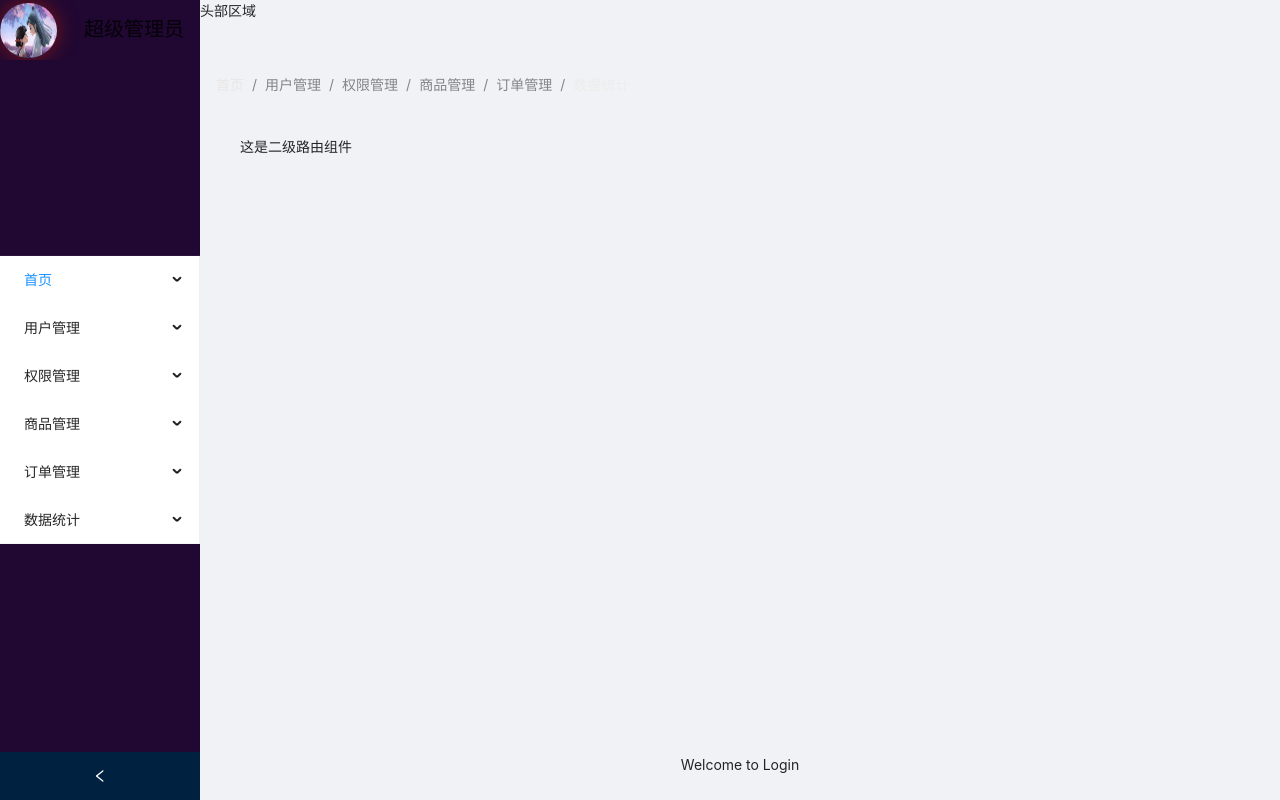
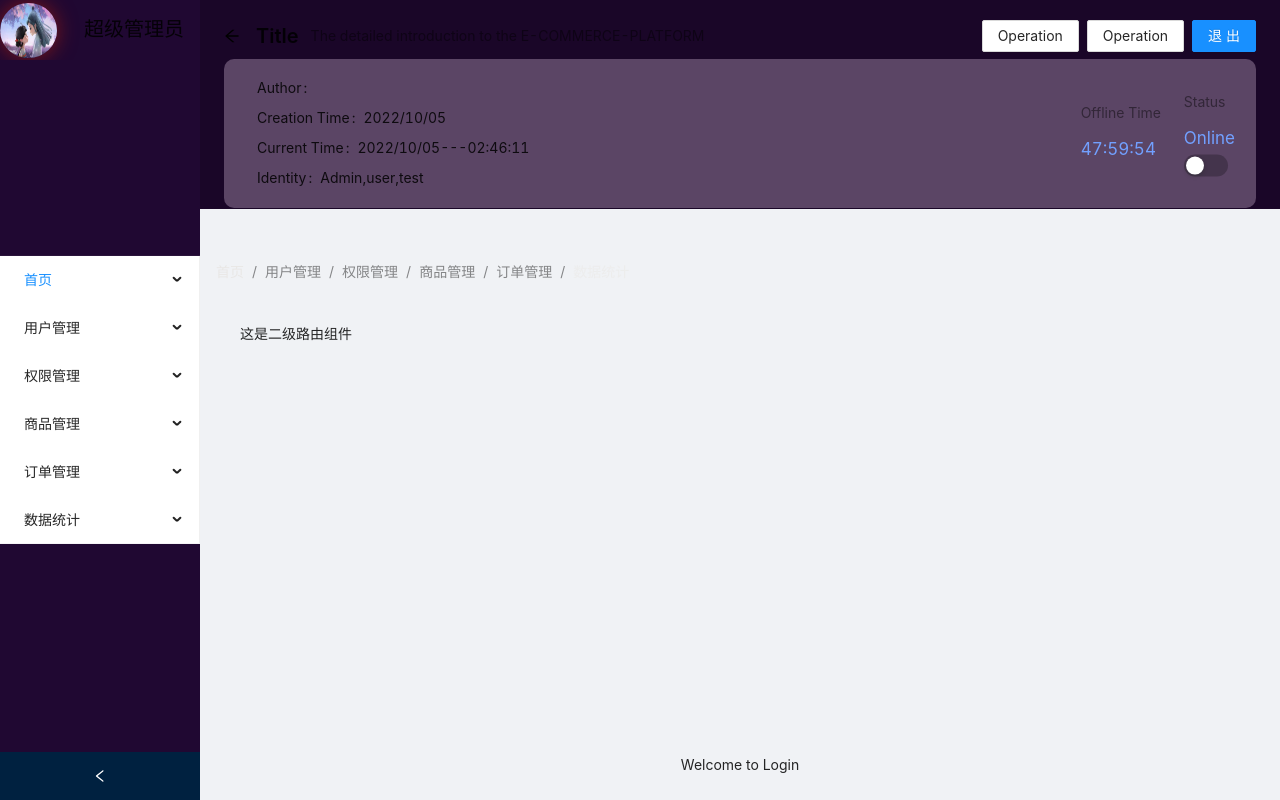
Before and after one commit to collisDarcy/React-commerce-platform, a React (Create React App) app: page /admin/home in a window 1280 px wide. Built offline with nearby package versions, Linux system fonts and the light colour scheme; sample sign-in values are in the browser's storage.

Commit message:
Feature:complete the logout function

```diff
--- /dev/null
+++ b/src/components/Header/index.css
@@ -0,0 +1,27 @@
+.site-page-header-responsive {
+  height: 209px;
+  background-color: #1a0628;
+}
+.content {
+  position: relative;
+  height: 149px;
+  margin-top: -9px;
+  border-radius: 10px;
+  background-color: #5b4565;
+}
+.content .countDown {
+  position: absolute;
+  top: 50%;
+  right: 120px;
+  transform: translateY(-50%);
+}
+.content .main {
+  padding-top: 18px;
+  padding-left: 33px;
+}
+.content .extra {
+  position: absolute;
+  top: 50%;
+  right: 21px;
+  transform: translateY(-50%);
+}
--- a/src/components/Header/index.jsx
+++ b/src/components/Header/index.jsx
@@ -1,12 +1,158 @@
-import React, { Component } from 'react'
+import React, { Component } from 'react';
+import { connect } from 'react-redux';
+import { Button, Switch, Descriptions, PageHeader, Statistic, Row, Modal, message } from 'antd';
+import { logoutAction } from '../../pages/Login/action';
+import { formateDate } from '../../utils/formateDate';
+import './index.css'
 
+
+const extraContent = (
+  <div className='lineStatus'>
+    <Statistic
+      title="Status"
+      value="Online"
+    />
+  </div>
+);
+
+const Content = ({ children, extra }) => (
+  <div className="content">
+    <div className="main">{children}</div>
+    <div className="extra">{extra}
+      <Switch />
+    </div>
+  </div>
+);
+//倒计时
+const { Countdown } = Statistic;
+const deadline = Date.now() + 1000 * 60 * 60 * 24 * 2
 class Header extends Component {
+  constructor(props) {
+    super(props);
+    this.state = {
+      username: '',
+      flag: '',
+      currentTime: formateDate(Date.now()),//当前时间的字符串
+      open: false,
+      confirmLoading: false,
+      modalText: '是否确认退出登录?'
+    }
+  }
+  componentDidMount() {
+    const { username } = this.props;
+    //开启定时器--实现时间更新的功能
+    this.getCurrentTime();
+    this.setState({
+      username
+    })
+  }
+  //界面卸载的时候清空定时器
+  componentWillUnmount() {
+    clearInterval(this.IntervalTimer);
+  }
+  onFinish = () => {
+    console.log('finished!');
+  }
+  //获取当前的时间的处理函数
+  getCurrentTime = () => {
+    this.IntervalTimer = setInterval(() => {
+      const currentTime = formateDate(Date.now());
+      this.setState({
+        currentTime
+      })
+    }, 1000)
+  }
+  //退出登录的处理函数
+  showModal = () => {
+    this.setState({
+      open: true,
+      modalText: '是否确认退出登录?',
+      confirmLoading: false
+    })
+  };
+
+  handleOk = () => {
+    this.setState({
+      modalText: '将在3秒后退出登录!',
+      confirmLoading: true
+    })
+    this.timer = setTimeout(() => {
+      this.setState({
+        open: false,
+        confirmLoading: false
+      })
+      this.props.logoutAction(false);
+      localStorage.removeItem('token');
+      this.props.history.push('/');
+    }, 3000);
+
+  };
+
+  handleCancel = () => {
+    this.setState({
+      open: false
+    })
+    clearTimeout(this.timer);
+    this.timer = null;
+    message.success('取消成功!');
+
+  };
   render() {
+    const { open, confirmLoading, modalText } = this.state;
     return (
-      <div>
-        头部区域
-      </div>
+      <PageHeader
+        className="site-page-header-responsive"
+        onBack={() => window.history.back()}
+        title="Title"
+        subTitle="The detailed introduction to the E-COMMERCE-PLATFORM"
+        extra={[
+          <Button key="3">Operation</Button>,
+          <Button key="2">Operation</Button>,
+          <Button key="1" type="primary" onClick={this.showModal}>
+            退出
+          </Button>,
+          <Modal
+            title="退出登录的窗口"
+            open={open}
+            onOk={this.handleOk}
+            confirmLoading={confirmLoading}
+            onCancel={this.handleCancel}
+          >
+            <p>{modalText}</p>
+          </Modal>
+        ]}
+      >
+        <Content extra={extraContent}>
+          <Descriptions size="small" column={1}>
+            <Descriptions.Item label="Author">{this.props.username}</Descriptions.Item>
+            <Descriptions.Item label="Creation Time">2022/10/05</Descriptions.Item>
+            <Descriptions.Item label="Current Time">{this.state.currentTime}</Descriptions.Item>
+            <Descriptions.Item label="Identity">
+              Admin,user,test
+            </Descriptions.Item>
+          </Descriptions>
+          <div className='countDown'>
+            <Row gutter={50}>
+              <Countdown title=" Offline Time" value={deadline} onFinish={this.onFinish} />
+            </Row>
+          </div>
+        </Content>
+
+      </PageHeader>
     )
   }
 }
-export default Header;
+const mapState = (state) => {
+  const { isLogin } = state.LoginReducer;
+  return {
+    isLogin
+  }
+
+}
+const mapDispatch = (dispatch) => ({
+  logoutAction(flag) {
+    dispatch(logoutAction(flag));
+  }
+
+})
+export default connect(mapState, mapDispatch)(Header);
--- /dev/null
+++ b/src/components/Header/index.less
@@ -0,0 +1,27 @@
+.site-page-header-responsive{
+  height: 209px;
+  background-color:rgb(26,6,40);
+}
+.content{
+  position: relative;
+  height: 149px;
+  margin-top: -9px;
+  border-radius: 10px;
+  background-color: rgb(91,69,101);
+  .countDown{
+    position: absolute;
+    top:50%;
+    right: 120px;
+    transform: translateY(-50%);
+  }
+  .main{
+    padding-top: 18px;
+    padding-left: 33px;
+  }
+  .extra{
+    position: absolute;
+    top: 50%;
+    right: 21px;
+    transform: translateY(-50%);
+  }
+}
--- a/src/index.css
+++ b/src/index.css
@@ -48,6 +48,11 @@ code {
   transform: translateY(-50%);
 }
 
+/* 改变状态的颜色为绿色--status */
+.ant-statistic-content-value {
+  font-size: 17px;
+  color: rgb(114, 160, 255);
+}
 
 /* html,
 body {
--- a/src/pages/Admin/index.jsx
+++ b/src/pages/Admin/index.jsx
@@ -46,7 +46,7 @@ class Admin extends Component {
             <LeftNav />
           </Sider>
           <Layout className="site-layout">
-            <Header className="site-layout-background" style={{ padding: 0 }} />
+            <Header className="site-layout-background" style={{ padding: 0 }} username={username} />
             <Content style={{ margin: '36px 16px' }}>
               <Breadcrumb style={{ margin: '16px 0' }}>
                 {
--- a/src/pages/Login/index.jsx
+++ b/src/pages/Login/index.jsx
@@ -23,7 +23,6 @@ class Login extends Component {
       const res = await login(username, password);
       const { meta: data } = res.data;
       if (data.status === 200) {
-
         message.success(data.msg);
         this.props.loginAction(true, 'admin');
         this.props.history.replace('/admin');
--- /dev/null
+++ b/src/utils/formateDate.js
@@ -0,0 +1,18 @@
+//封装一个格式化时间的组件
+export function formateDate(time) {
+
+  let date = new Date(time);
+  let year = date.getFullYear();
+  let month = RoundZero(date.getMonth() + 1);
+  let day = RoundZero(date.getDate());
+  let h = RoundZero(date.getHours());
+  let m = RoundZero(date.getMinutes());
+  let s = RoundZero(date.getSeconds());
+  return year + '/' + month + '/' + day + '---' + h + ":" + m + ":" + s;
+
+
+}
+//补零函数,m>10，补零
+function RoundZero(m) {
+  return m > 9 ? m : '0' + m;
+}
```
